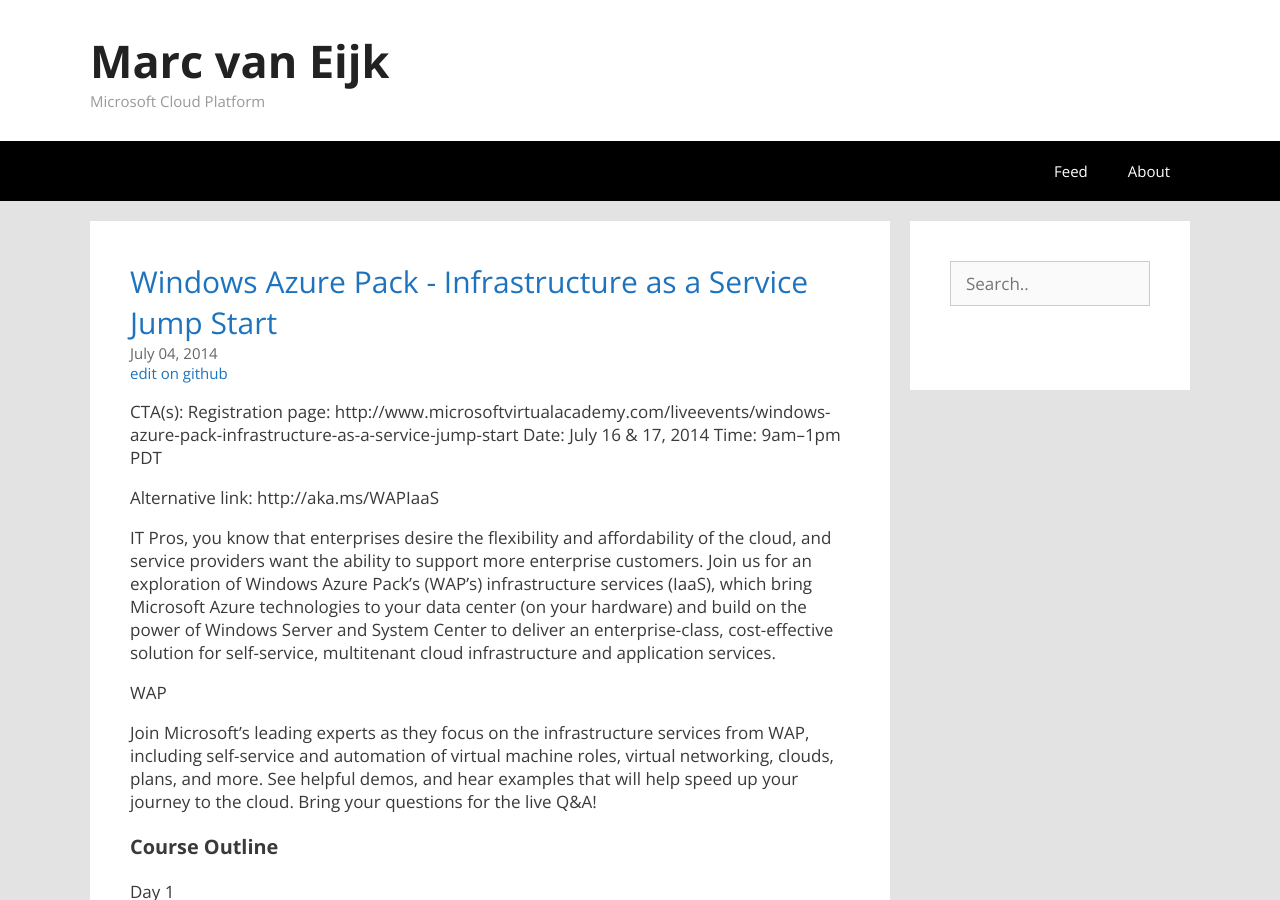
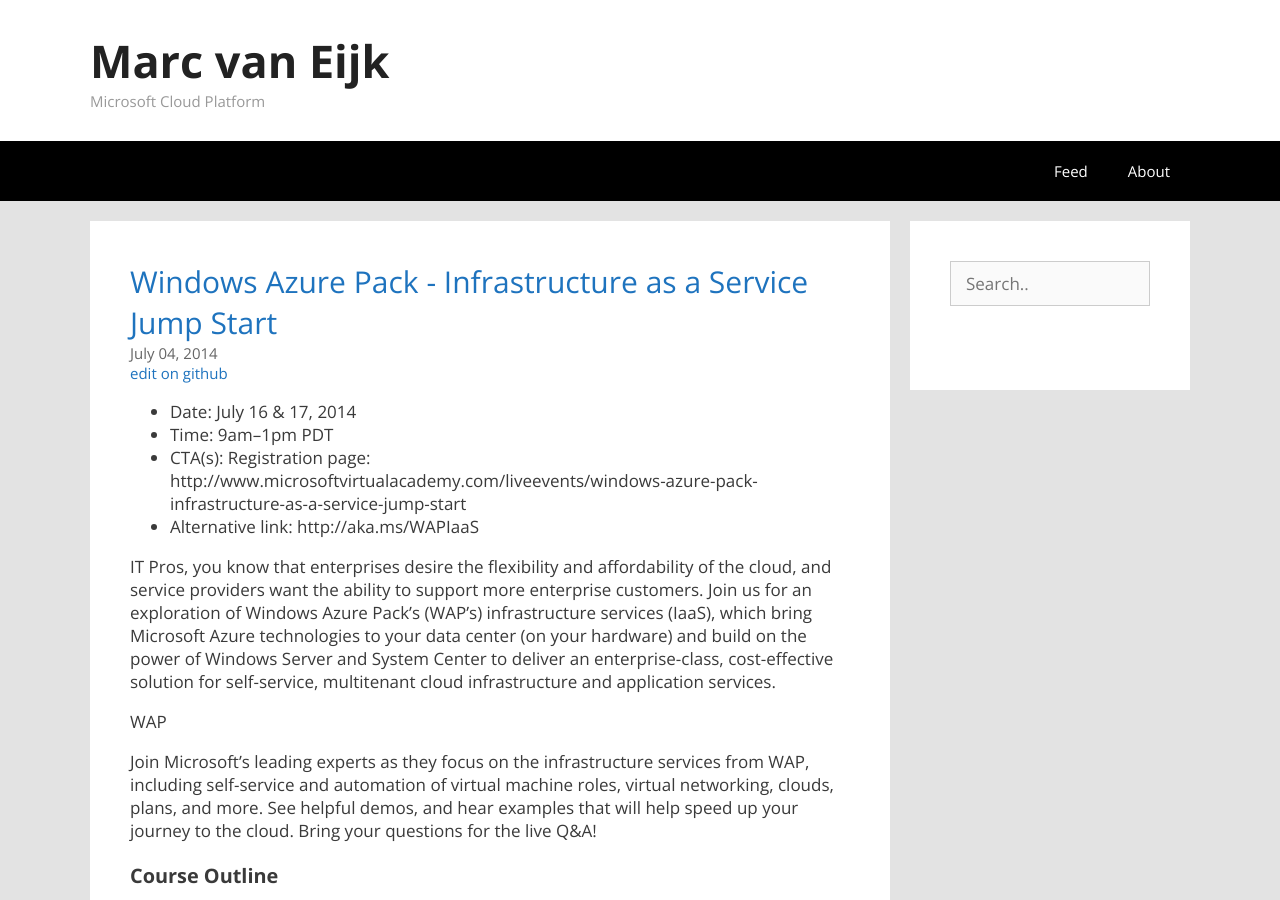
Before and after one commit to marcvaneijk/marcvaneijk.old, a Jekyll site: the page built from _posts/2014-07-04-wapmva.md, in a window 1280 px wide and 900 px high. Built offline with Jekyll 4.4.1, drawn with Linux system fonts in a browser that asks for light colours; nearby versions of some CDN libraries.

```diff
--- a/_posts/2014-07-04-wapmva.md
+++ b/_posts/2014-07-04-wapmva.md
@@ -5,12 +5,10 @@ author: Marc van Eijk
 title: Windows Azure Pack - Infrastructure as a Service Jump Start
 tags:
 ---
-
-CTA(s): Registration page: http://www.microsoftvirtualacademy.com/liveevents/windows-azure-pack-infrastructure-as-a-service-jump-start
-Date: July 16 & 17, 2014
-Time: 9am–1pm PDT
-
-Alternative link: http://aka.ms/WAPIaaS
+- Date: July 16 & 17, 2014
+- Time: 9am–1pm PDT
+- CTA(s): Registration page: http://www.microsoftvirtualacademy.com/liveevents/windows-azure-pack-infrastructure-as-a-service-jump-start
+- Alternative link: http://aka.ms/WAPIaaS
 
 IT Pros, you know that enterprises desire the flexibility and affordability of the cloud, and service providers want the ability to support more enterprise customers. Join us for an exploration of Windows Azure Pack’s (WAP’s) infrastructure services (IaaS), which bring Microsoft Azure technologies to your data center (on your hardware) and build on the power of Windows Server and System Center to deliver an enterprise-class, cost-effective solution for self-service, multitenant cloud infrastructure and application services.
 
```
